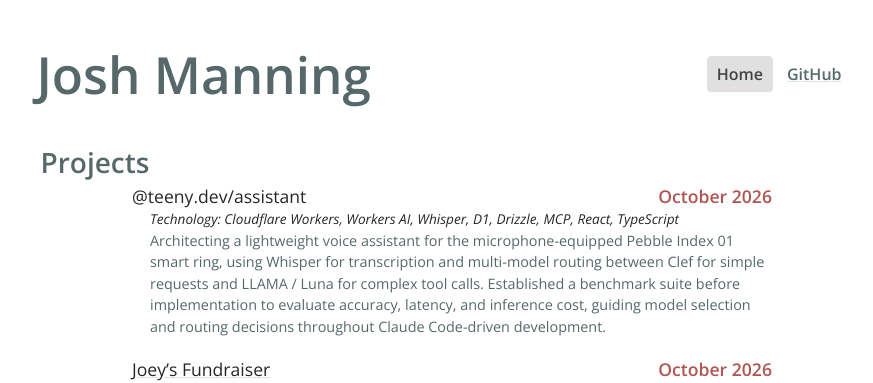
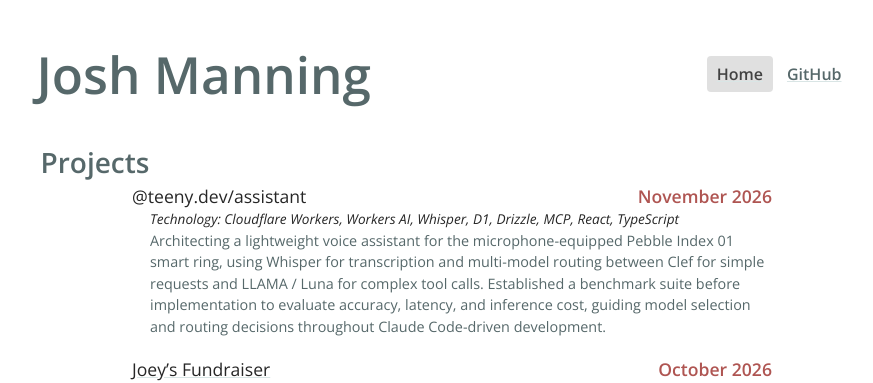
Before and after one commit to its-jman/jman.me, a Jekyll site: the page built from docs/index.html, in a window 1280 px wide and 900 px high. Shown: the top 383 px of the window, without its empty margins (188-1061 px from the left). Built offline with Jekyll 4.4.1, drawn with Linux system fonts in a browser that asks for light colours.

Commit message:
Date the assistant November 2026
Co-Authored-By: Claude Opus 5.5 <noreply@anthropic.com>

```diff
--- a/docs/_data/projects.yml
+++ b/docs/_data/projects.yml
@@ -1,6 +1,6 @@
 ---
 - name: "@teeny.dev/assistant"
-  date: "October 2026"
+  date: "November 2026"
   tech: Cloudflare Workers, Workers AI, Whisper, D1, Drizzle, MCP, React, TypeScript
   description: |-
     Architecting a lightweight voice assistant for the microphone-equipped Pebble Index 01 smart ring, using Whisper
```
